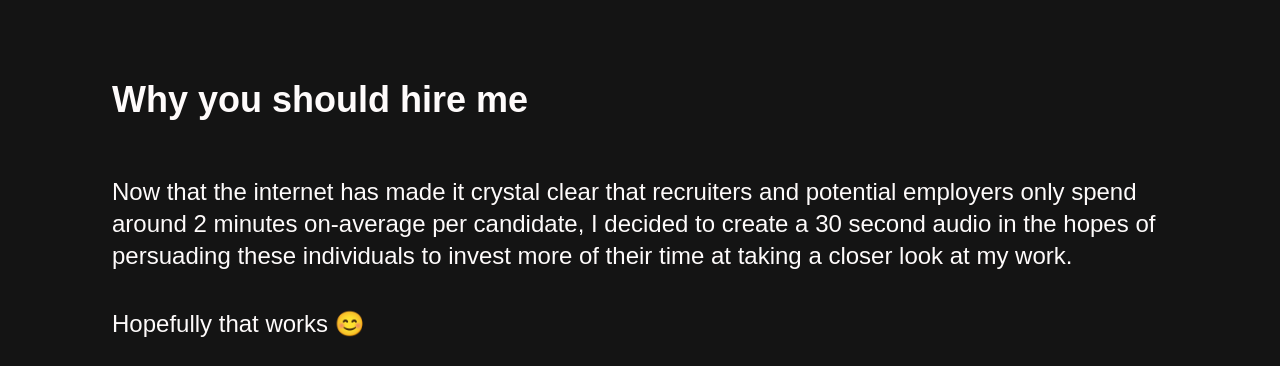
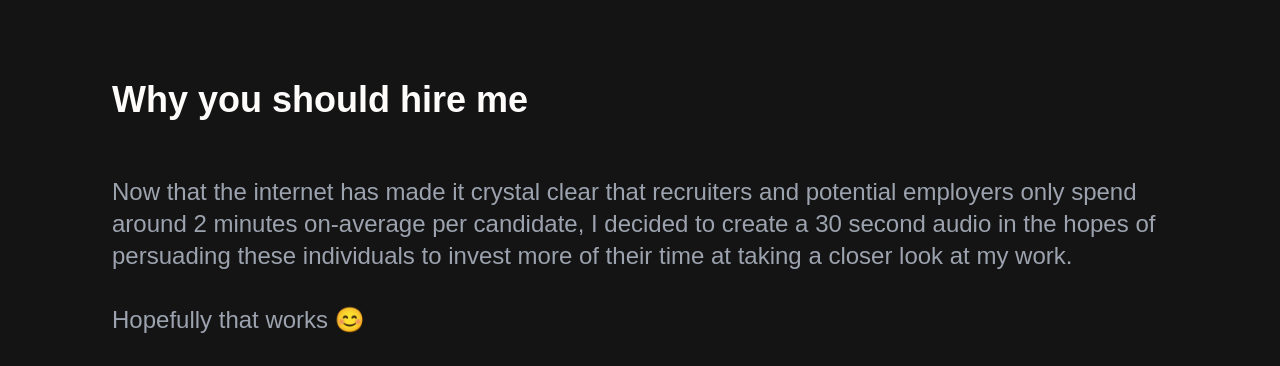
Before and after one commit to varsha117/Personal-website, an Astro site: page / in a window 1280 px wide. Shown: the part 940-1306 px from the top of the page. Built offline with nearby package versions, Linux system fonts and the light colour scheme; Astro itself is replaced by a stand-in of ours.

Commit message:
Change text color in hire me section

```diff
--- a/src/components/HireMe.astro
+++ b/src/components/HireMe.astro
@@ -4,9 +4,9 @@
 
 <div class="hire-me bg-secondary">
     <div class="md:px-4 text-base text-primary mx-8 md:mx-24 justify-evenly space-y-4 py-16 md:py-32">
-        <p class="text-3xl lg:text-4xl font-semibold">Why you should hire me</p>
-        <p class="text-xl lg:text-2xl 3xl:text-3xl pt-8 md:pt-10 font-thin 3xl:font-normal">Now that the internet has made it crystal clear that recruiters and potential employers only spend around 2 minutes on-average per candidate, I decided to create a 30 second audio in the hopes of persuading these individuals to invest more of their time at taking a closer look at my work.</p>
-        <p class="text-xl lg:text-2xl 3xl:text-3xl py-4 md:py-5">Hopefully that works 😊</p>
+        <p class="text-3xl lg:text-4xl font-bold">Why you should hire me</p>
+        <p class="text-xl lg:text-2xl 3xl:text-3xl pt-8 md:pt-10 font-thin md:text-gray-400">Now that the internet has made it crystal clear that recruiters and potential employers only spend around 2 minutes on-average per candidate, I decided to create a 30 second audio in the hopes of persuading these individuals to invest more of their time at taking a closer look at my work.</p>
+        <p class="text-xl lg:text-2xl 3xl:text-3xl py-4 md:py-4 font-thin md:text-gray-400">Hopefully that works 😊</p>
         <iframe width="100%" height="166" scrolling="no" frameborder="no" allow="autoplay" src="https://w.soundcloud.com/player/?url=https%3A//api.soundcloud.com/tracks/1380079591&color=%23040404&auto_play=false&hide_related=false&show_comments=true&show_user=true&show_reposts=false&show_teaser=true"></iframe><div style="font-size: 10px; color: #cccccc;line-break: anywhere;word-break: normal;overflow: hidden;white-space: nowrap;text-overflow: ellipsis; font-family: Interstate,Lucida Grande,Lucida Sans Unicode,Lucida Sans,Garuda,Verdana,Tahoma,sans-serif;font-weight: 100;"><a href="https://soundcloud.com/varsha-reddy-664009865" title="Varsha Reddy" target="_blank" style="color: #cccccc; text-decoration: none;">Varsha Reddy</a> · <a href="https://soundcloud.com/varsha-reddy-664009865/hi" title="Hi" target="_blank" style="color: #cccccc; text-decoration: none;">Hi</a></div>
     </div>
 </div>
```
